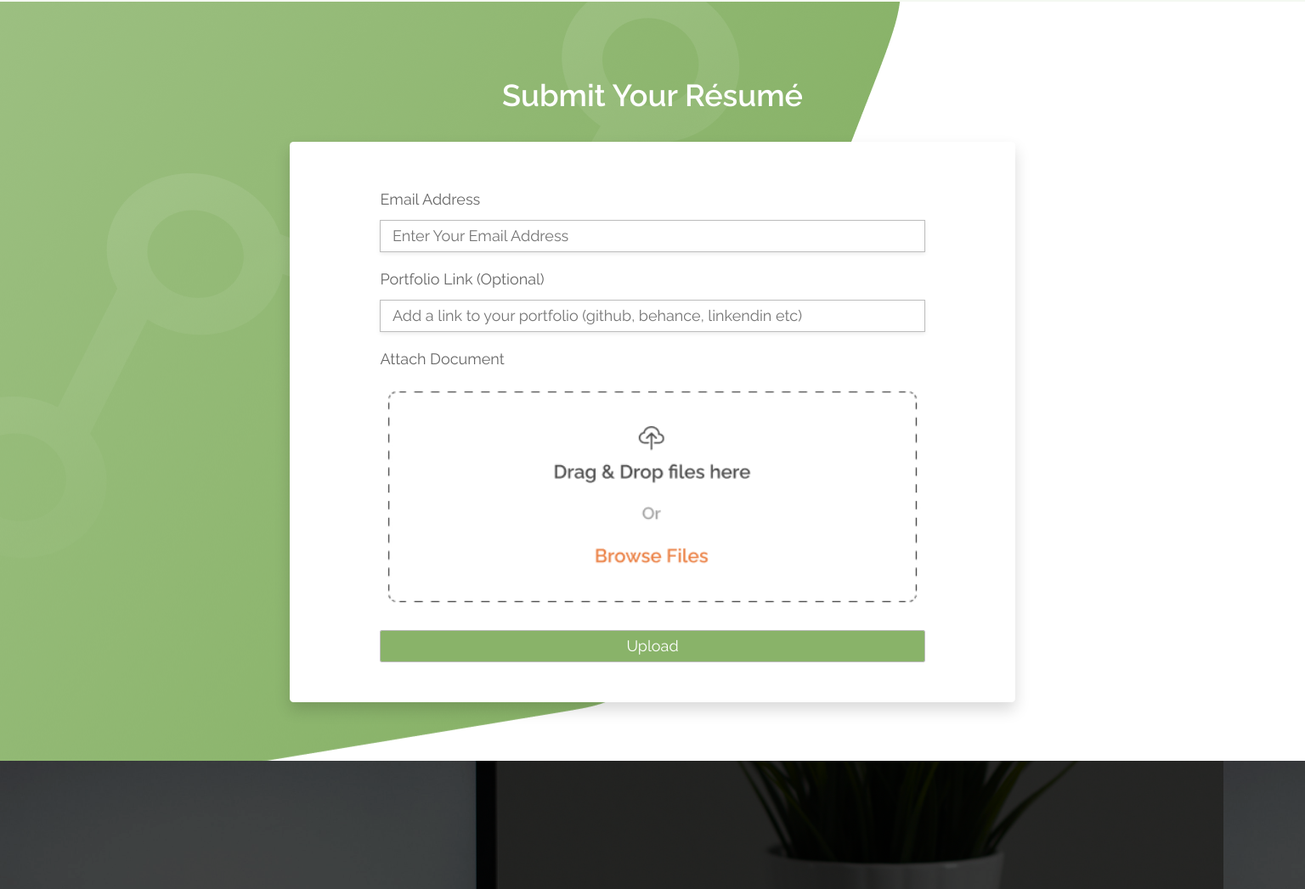
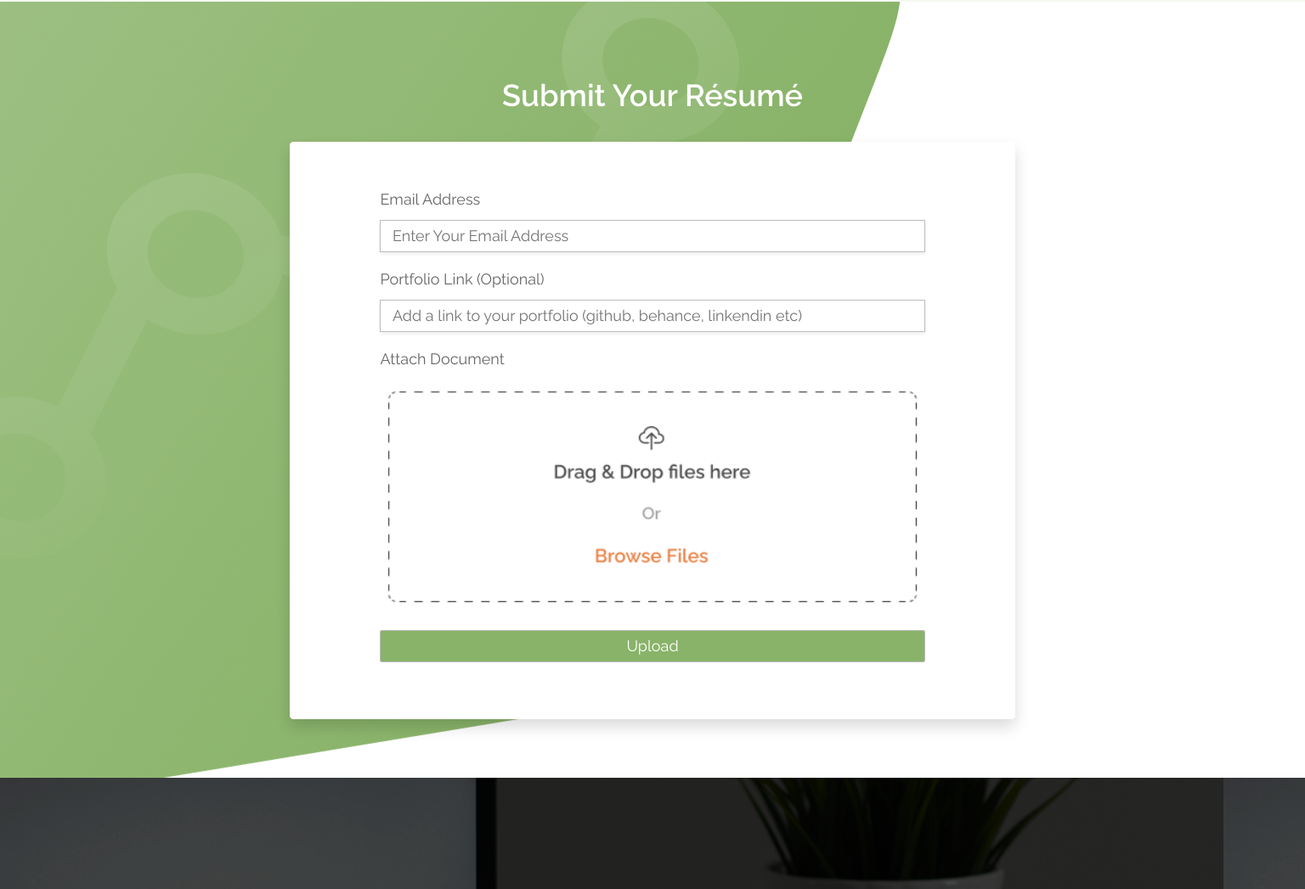
Before and after one commit to maescode/era-connect, a plain HTML site: page index.html in a window 1536 px wide. Shown: the part 2014-3061 px from the top of the page at 85% size. Drawn offline with nearby package versions, Linux system fonts and the light colour scheme.

Commit message:
rectify form error

```diff
--- a/css/style.css
+++ b/css/style.css
@@ -320,7 +320,7 @@ header {
         min-height: 400px;
     }
     .form-card {
-        min-height: 660px !important;
+        min-height: 680px !important;
         margin: auto;
     }
 }
```
